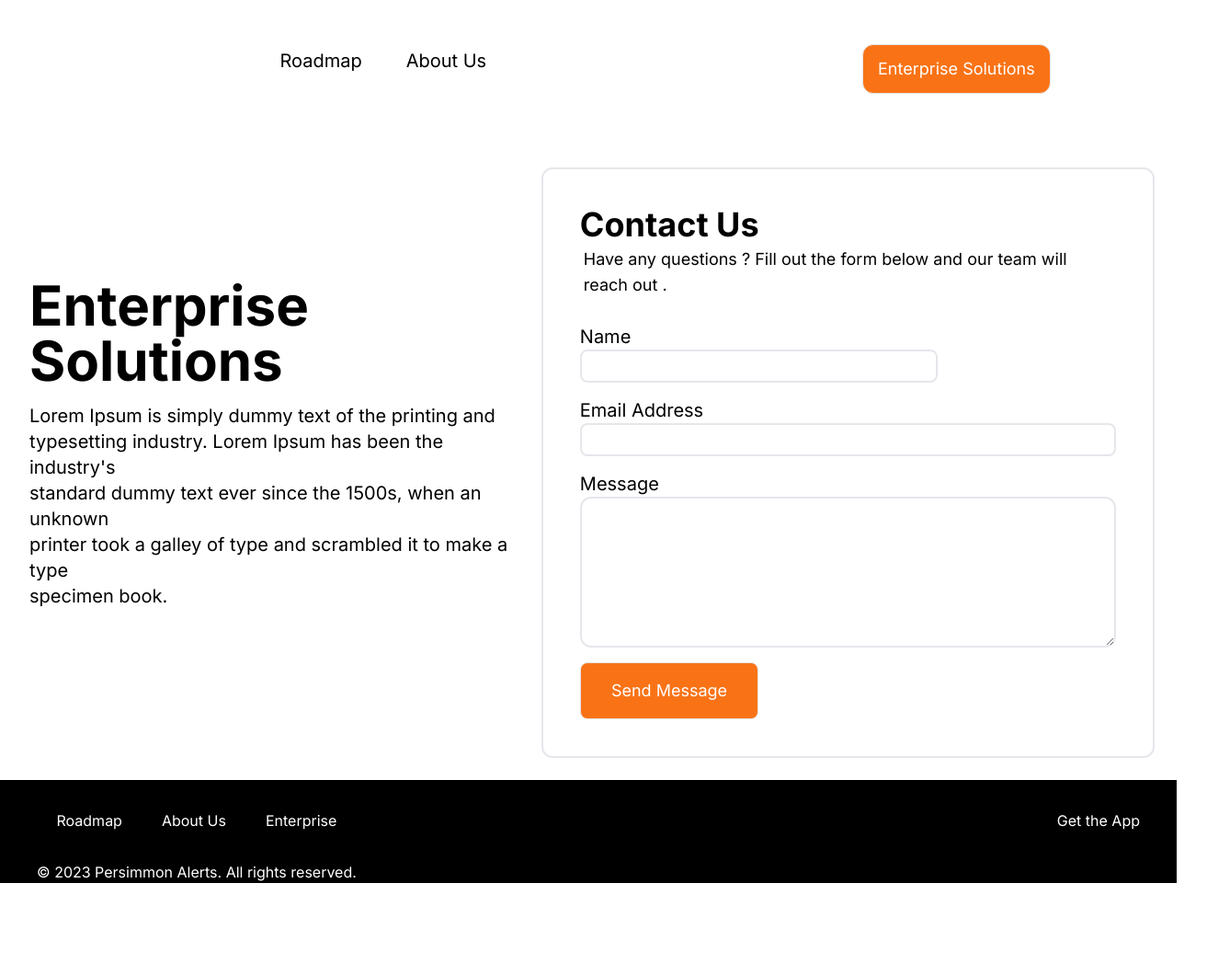
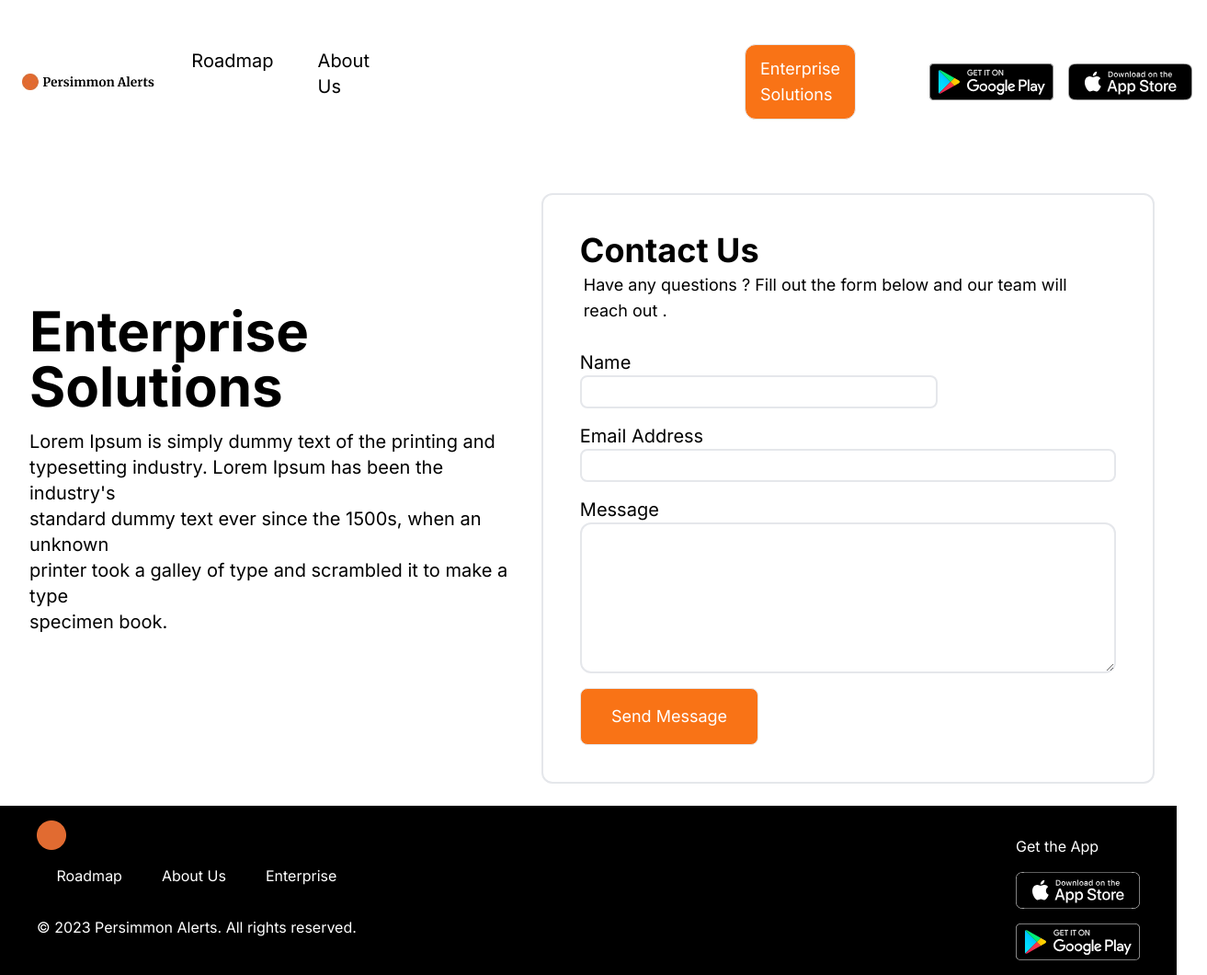
Before and after one commit to amardeepio/landingpage, a plain HTML site: page enterprise.html in a window 1280 px wide. Shown: the whole page at 92% size, 1313 px wide, since content can reach past the window. Before the commit the page ends 960 px from the top, so only its background shows below. Drawn offline with nearby package versions, Linux system fonts and the light colour scheme; the site is published under a folder, as on GitHub Pages, so addresses that start at the root find nothing.

```diff
--- a/enterprise.html
+++ b/enterprise.html
@@ -53,7 +53,7 @@ emailjs.init("VQSTEwWopYh2HmrmI");
           <!-- <button id="closeModalBtn" class="mt-4 text-black w-full bg-gray-300 p-2 rounded-lg">Close</button> -->
         </div>
         <div>
-          <img id="closeModalBtn" src="/public/cross.svg" class="w-10 mr-10 sm:mr-20 cursor-pointer pt-10" alt="">
+          <img id="closeModalBtn" src="./public/cross.svg" class="w-10 mr-10 sm:mr-20 cursor-pointer pt-10" alt="">
         </div>
       </div>
     </div>
@@ -62,13 +62,13 @@ emailjs.init("VQSTEwWopYh2HmrmI");
       <div class="sm:flex sm:justify-around">
         <div class="subDiv flex justify-between">
           <div class="flex items-center">
-            <img class="w-60" alt="" src="/public/MainLogo.png" />
+            <img class="w-60" alt="" src="./public/MainLogo.png" />
           </div>
           <div>
             <img
               id="navThreeLines"
               class="w-10 sm:hidden cursor-pointer inline"
-              src="/public/navThreeLines.png"
+              src="./public/navThreeLines.png"
               alt=""
             />
           </div>
@@ -82,14 +82,14 @@ emailjs.init("VQSTEwWopYh2HmrmI");
         </div>
         <div class="hidden sm:flex sm:flex-row sm:mt-0 xl:pl-96">
           <div class=" pl-4 pr-4 border rounded-xl text-white text-lg mr-20 p-3 bg-orange-500">Enterprise Solutions</div>
-          <img class="pr-4 mb-4 sm:mb-0" alt="" src="/public/store-badge2.svg" />
-          <img class="pr-4" alt="" src="/public/store-badge3.svg" />
+          <img class="pr-4 mb-4 sm:mb-0" alt="" src="./public/store-badge2.svg" />
+          <img class="pr-4" alt="" src="./public/store-badge3.svg" />
         </div>
         <div>
           <img
             id="navThreeLines1"
             class="w-10 hidden sm:flex xl:hidden cursor-pointer"
-            src="/public/navThreeLines.png"
+            src="./public/navThreeLines.png"
             alt=""
           />
         </div>
@@ -145,7 +145,7 @@ emailjs.init("VQSTEwWopYh2HmrmI");
           <div class="logo-child"></div>
           <div class="links">
             <div>
-              <img src="/public/logo.png" class="w-8 pt-4" alt="">
+              <img src="./public/logo.png" class="w-8 pt-4" alt="">
             </div>
             <div class="flex justify-around mt-4">
               <div class="roadmap">Roadmap</div>
@@ -159,8 +159,8 @@ emailjs.init("VQSTEwWopYh2HmrmI");
         </div>
         <div class="mt-8 pb-4">
           <div class="get-the-app">Get the App</div>
-          <img class="store-badge-icon2 mt-4" alt="" src="/public/store-badge4.svg" />
-          <img class="store-badge-icon2 mt-4" alt="" src="/public/store-badge5.svg" />
+          <img class="store-badge-icon2 mt-4" alt="" src="./public/store-badge4.svg" />
+          <img class="store-badge-icon2 mt-4" alt="" src="./public/store-badge5.svg" />
         </div>
       </div>
     </div>
```
